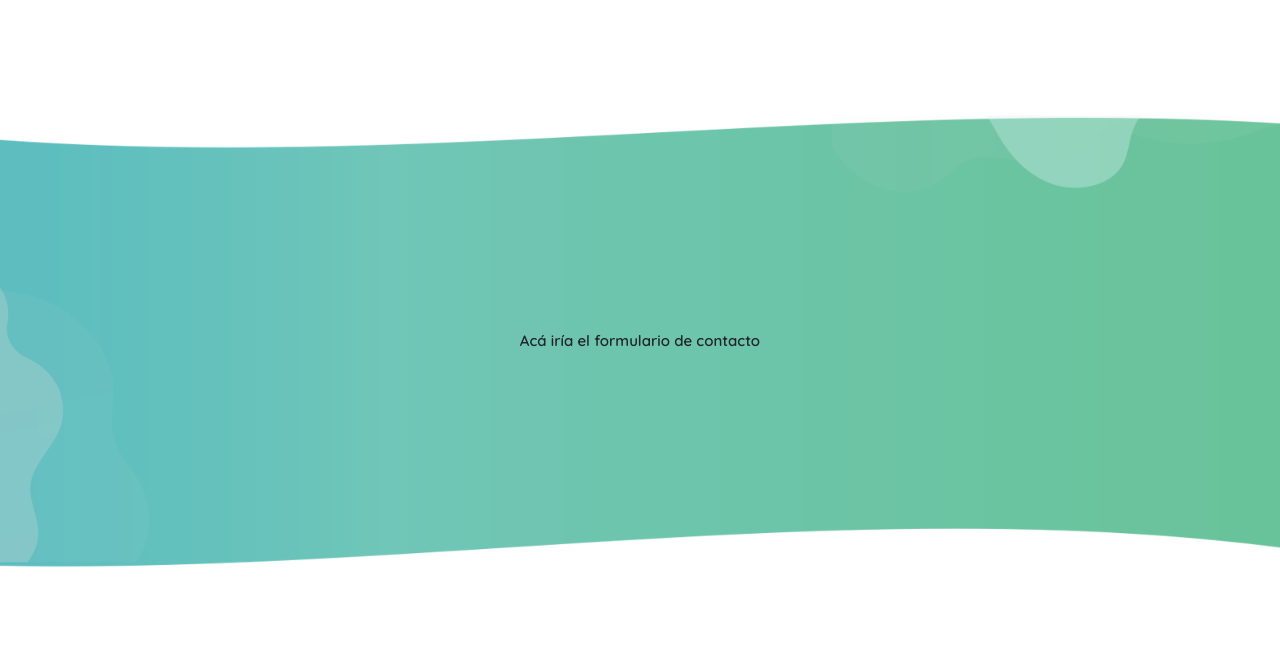
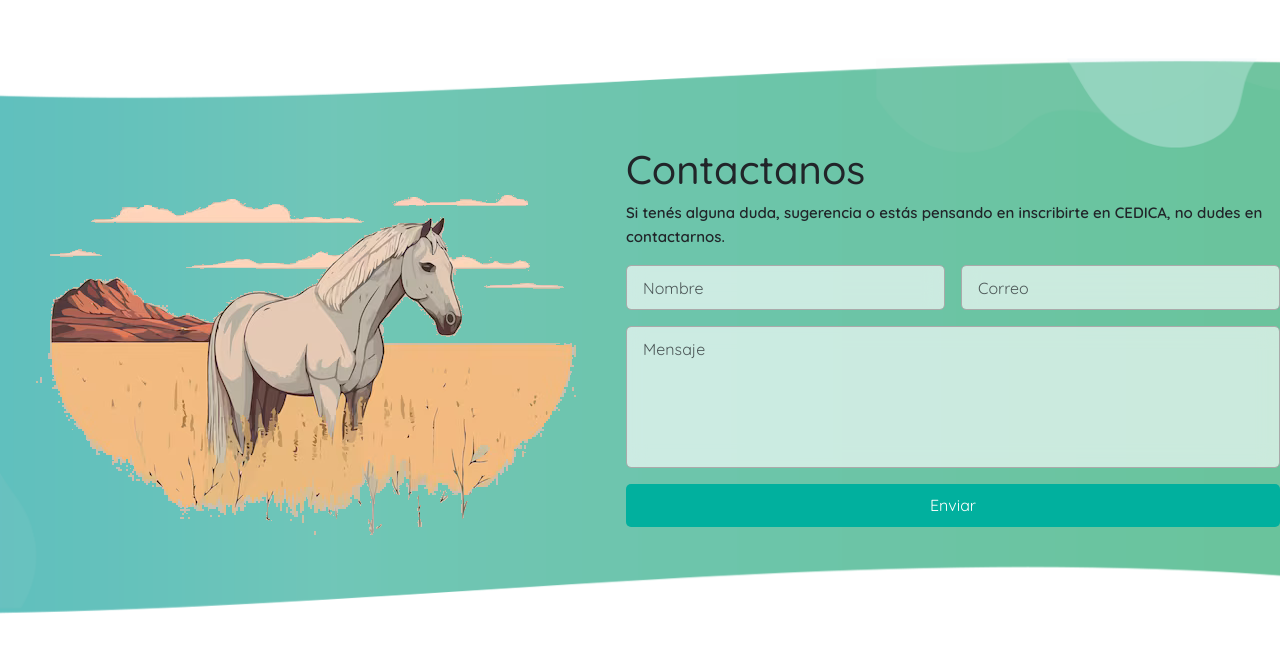
Before and after one commit to EzequielReale/Proyecto-De-Software-2024-CEDICA, a Vue app in the folder portal/: page / in a window 1280 px wide. Shown: the part 1674-2327 px from the top of the page. Built offline with nearby package versions, Linux system fonts and the light colour scheme.

Commit message:
Primera versión del formulario de contacto, falta Captcha

```diff
--- a/portal/index.html
+++ b/portal/index.html
@@ -11,6 +11,7 @@
   <link rel="preconnect" href="https://fonts.googleapis.com">
   <link rel="preconnect" href="https://fonts.gstatic.com" crossorigin>
   <link href="https://fonts.googleapis.com/css2?family=Quicksand:wght@300..700&display=swap" rel="stylesheet">
+  <script src="https://www.google.com/recaptcha/api.js"></script>
 </head>
 
 <body>
--- a/portal/src/App.vue
+++ b/portal/src/App.vue
@@ -127,7 +127,10 @@ nav .nav-button:hover {
   background-color: #1c7c8c;
 }
 
-@media (min-width: 1024px) {
-
+@media (max-width: 768px) {
+  nav a:nth-child(1),
+  nav a:nth-child(2) {
+    display: none;
+  }
 }
 </style>
--- a/portal/src/components/Contact.vue
+++ b/portal/src/components/Contact.vue
@@ -1,21 +1,68 @@
+<script>
+   function onSubmit(token) {
+     document.getElementById("demo-form").submit();
+   }
+</script>
 <template>
     <div id="contact">
-
-        Acá iría el formulario de contacto
+        <img src="../assets/Horse.png" alt="">
+        <div>
+            <h1>Contactanos</h1>
+            <p>Si tenés alguna duda, sugerencia o estás pensando en inscribirte en CEDICA, no dudes en contactarnos.</p>
+            <form id="demo-form" action="" class="d-flex flex-column gap-3">
+                <div class="d-flex flex-row gap-3">
+                    <input class="form-control" type="text" placeholder="Nombre">
+                    <input class="form-control" type="email" placeholder="Correo">
+                </div>
+                <textarea class="form-control" name="" id="" cols="20" rows="5" placeholder="Mensaje"></textarea>
+                <button class="btn btn-submit-custom">Enviar</button>
+            </form>
+        </div>
     </div>
 </template>
 <style scoped>
     #contact {
         background-image: url(../assets/bg-images/contact-bg.png);
-        background-size: contain;
+        background-size: cover;
         background-position: center;
         background-repeat: no-repeat;
-        height: 100vh;
+        height: 80vh;
+        margin: 75px 0;
         width: 100%;
-        margin: 0 !important;
         padding: 0 !important;
         display: flex;
-        justify-content: center;
+        justify-content: space-evenly;
         align-items: center;
     }
+
+    #contact .form-control {
+        padding: 0.6rem 1rem !important;
+        border-radius: 5px !important;
+        border: 1px solid #aaa !important;
+        backdrop-filter: blur(10px) !important;
+        background-color: rgba(255, 255, 255, 0.65) !important;
+    }
+
+    #contact .form-control:focus {
+        border-color: transparent !important;
+        box-shadow: 0 0 0 0.2rem rgba(1, 176, 158, 0.43) !important;
+    }
+
+    textarea.form-control {
+        resize: none;
+        overflow-y: auto;
+    }
+
+    .btn-submit-custom {
+        background-color: #01b09e;
+        color: white;
+        border: none;
+        padding: 0.6rem 1rem;
+        border-radius: 5px;
+        cursor: pointer;
+    }
+
+    .btn-submit-custom:hover {
+        background-color: #018a7f;
+    }
 </style>
```
Also changed, not shown: portal/src/assets/Horse.png (added).
